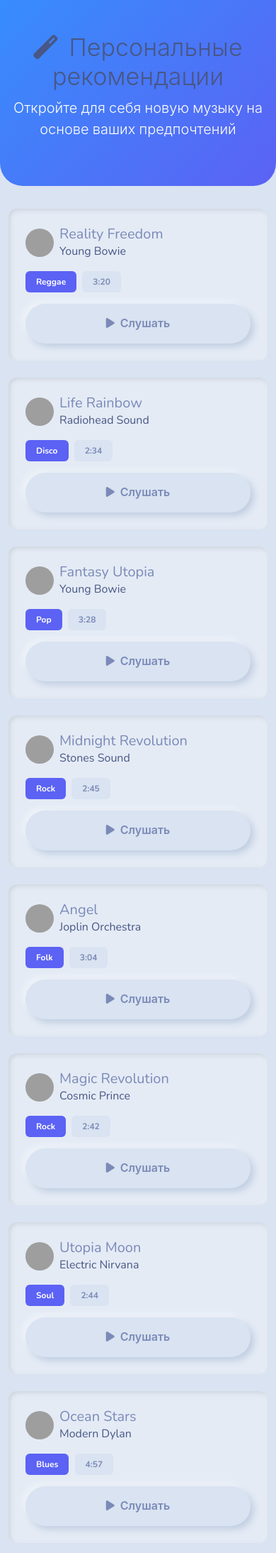
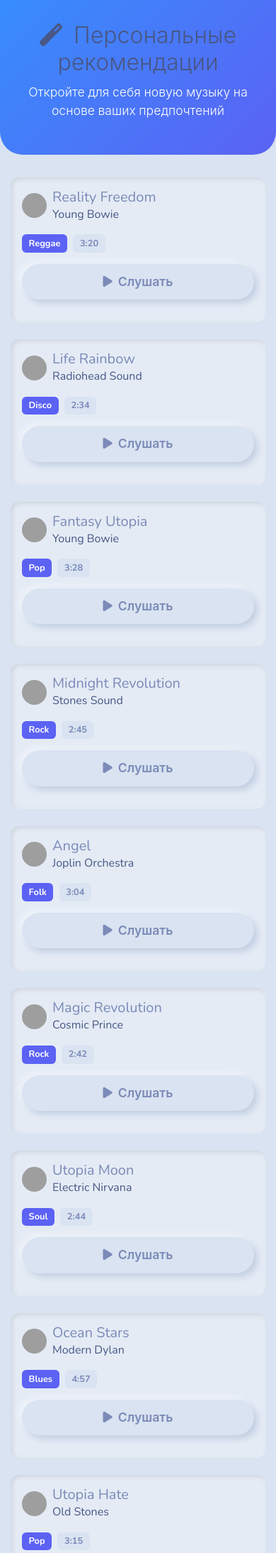
Before and after one commit to 353and/dreo13-diplom, a FastAPI app: page / in a window 390 px wide. Shown: the part 56-2244 px from the top of the page at 71% size. Run offline with FastAPI, Linux system fonts and the light colour scheme; some libraries are stand-ins or nearby versions; grey boxes are pictures that could not be loaded.

Commit message:
Адаптация под мобильные устройства

```diff
--- a/templates/base.html
+++ b/templates/base.html
@@ -2,15 +2,20 @@
 <html lang="ru">
 <head>
     <meta charset="UTF-8">
-    <meta name="viewport" content="width=device-width, initial-scale=1.0">
+    <meta name="viewport" content="width=device-width, initial-scale=1.0, maximum-scale=1.0, user-scalable=yes">
     <title>{% block title %}Music Recommender{% endblock %}</title>
+    <!-- Bootstrap Morph theme (Bootswatch) -->
     <link href="https://cdn.jsdelivr.net/npm/bootswatch@5.3.0/dist/morph/bootstrap.min.css" rel="stylesheet">
+    <!-- Font Awesome -->
     <link rel="stylesheet" href="https://cdnjs.cloudflare.com/ajax/libs/font-awesome/6.0.0-beta3/css/all.min.css">
+    <!-- Дополнительные стили -->
     <style>
+        /* Общие стили */
         .track-card {
             transition: transform 0.2s, box-shadow 0.2s;
             border-radius: 12px;
             overflow: hidden;
+            height: 100%;
         }
         .track-card:hover {
             transform: translateY(-5px);
@@ -66,12 +71,107 @@
         .like-button {
             cursor: pointer;
             transition: transform 0.2s;
+            font-size: 1.8rem; /* Увеличим размер сердечка */
         }
         .like-button:hover {
             transform: scale(1.2);
         }
         .liked {
             color: #dc3545;
+        }
+
+        /* Мобильные стили */
+        @media (max-width: 768px) {
+            /* Увеличиваем отступы для навигации */
+            .navbar-nav .nav-link {
+                padding: 0.75rem 1rem;
+                font-size: 1.1rem;
+            }
+
+            /* Карточки на мобильных */
+            .track-card {
+                margin-bottom: 1rem;
+            }
+            .track-card .btn {
+                padding: 0.75rem;
+                font-size: 1.1rem;
+            }
+
+            /* Заголовки */
+            h2 {
+                font-size: 1.8rem;
+            }
+            h4 {
+                font-size: 1.4rem;
+            }
+
+            /* Герой (баннер) */
+            .hero {
+                padding: 2rem 0;
+            }
+            .hero h1 {
+                font-size: 2rem;
+            }
+            .hero p {
+                font-size: 1.1rem;
+            }
+
+            /* Плеер на мобильных */
+            .player-bar .row {
+                flex-direction: column;
+                align-items: center;
+                text-align: center;
+            }
+            .player-bar .col-md-3, .player-bar .col-md-6 {
+                width: 100%;
+                margin-bottom: 8px;
+            }
+            .player-bar .col-md-3.text-end {
+                text-align: center !important;
+            }
+            .player-bar .btn-circle {
+                width: 50px;
+                height: 50px;
+                padding: 0;
+                display: inline-flex;
+                align-items: center;
+                justify-content: center;
+                font-size: 1.3rem;
+            }
+            #nowPlaying {
+                font-size: 1rem;
+                display: block;
+                white-space: nowrap;
+                overflow: hidden;
+                text-overflow: ellipsis;
+                max-width: 100%;
+            }
+
+            /* Аватарка в плеере */
+            .artist-avatar {
+                width: 35px;
+                height: 35px;
+            }
+
+            /* Отступы для контейнера */
+            .container {
+                padding-left: 15px;
+                padding-right: 15px;
+            }
+        }
+
+        /* Для очень маленьких экранов (до 480px) */
+        @media (max-width: 480px) {
+            .like-button {
+                font-size: 1.6rem;
+            }
+            .card-body {
+                padding: 1rem;
+            }
+            .badge {
+                font-size: 0.8rem;
+                padding: 0.4rem 0.6rem;
+            }
         }
     </style>
     {% block extra_css %}{% endblock %}
```
